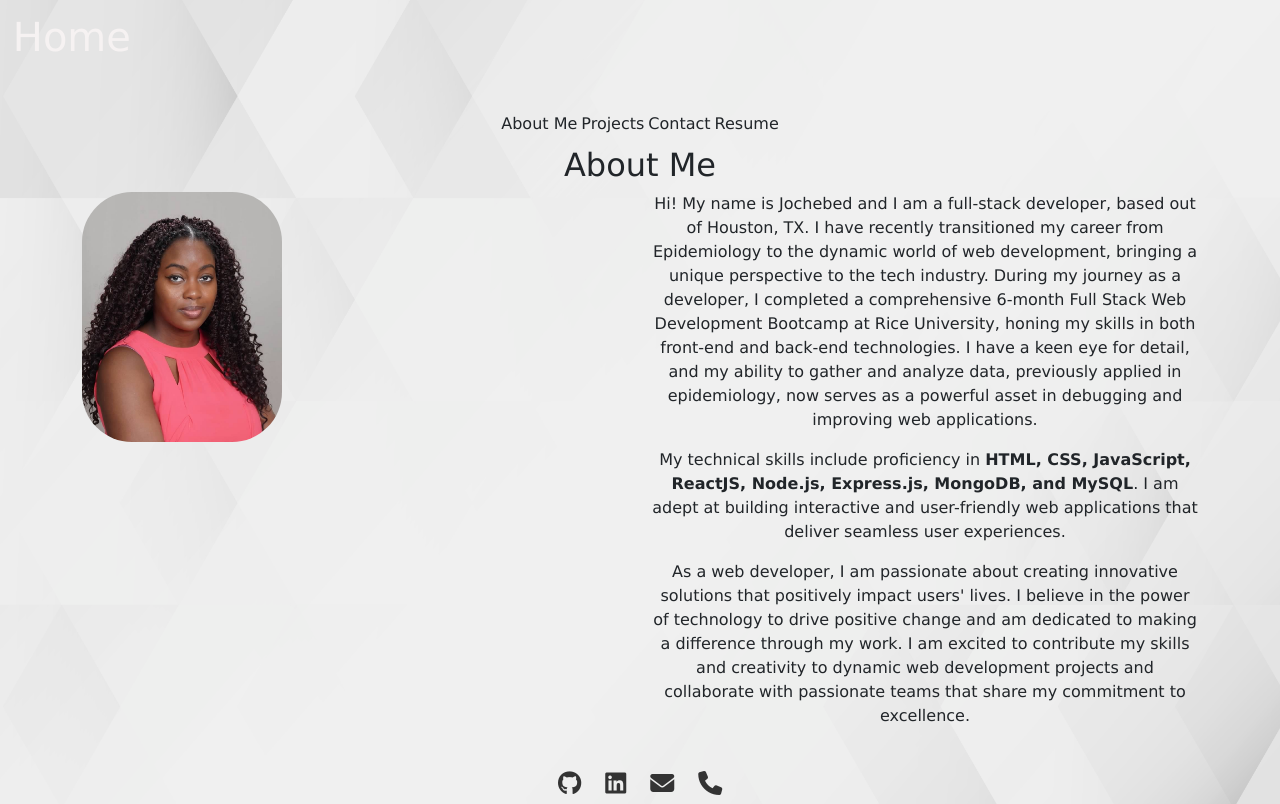
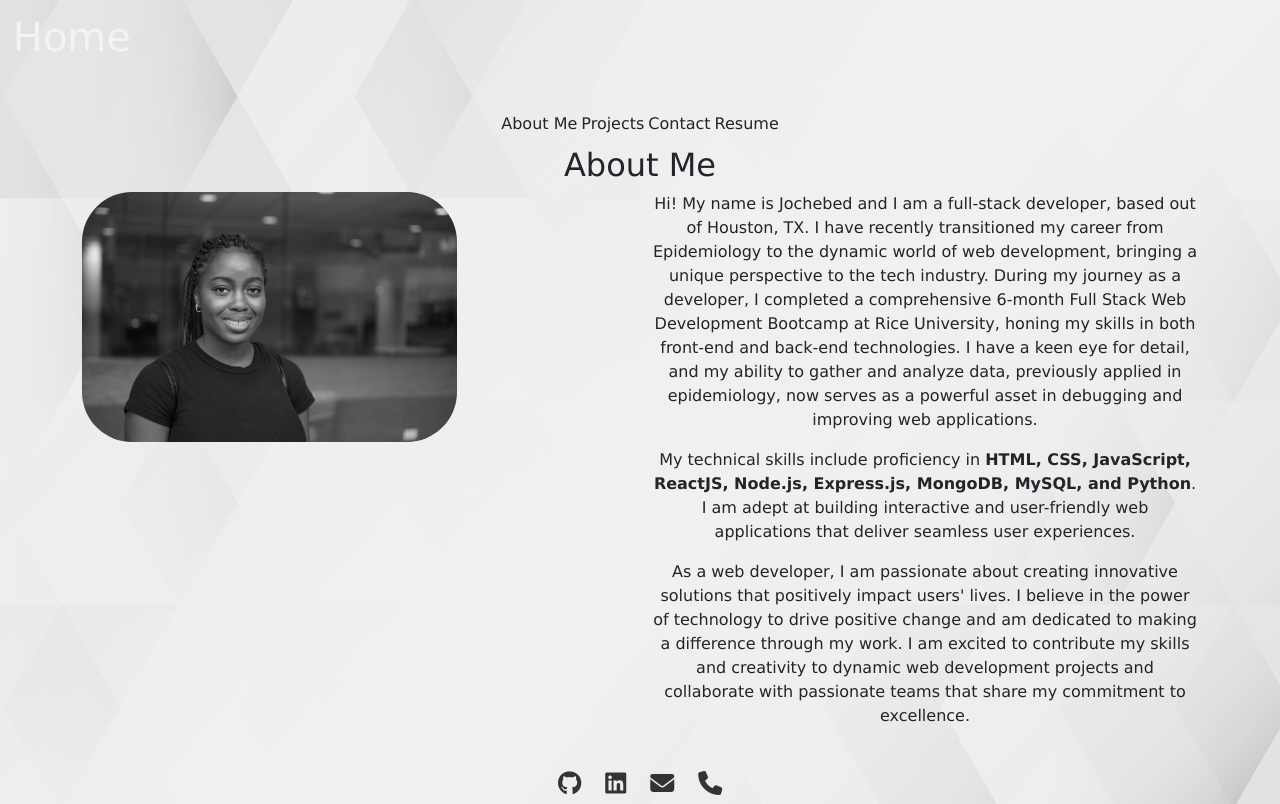
Before and after one commit to jomaduagwu/react-portfolio, a React (Create React App) app: page / in a window 1280 px wide. Built offline with nearby package versions, Linux system fonts and the light colour scheme.

Commit message:
updated headshot

```diff
--- a/src/components/About/About.js
+++ b/src/components/About/About.js
@@ -1,5 +1,5 @@
 import React from 'react';
-import aboutPhoto from '../Assets/jmphoto.jpeg';
+import aboutPhoto from '../Assets/Image.png';
 import './about.css';
 
 function About() {
@@ -21,7 +21,7 @@ function About() {
                         and improving web applications.
                     </p>
                     <p>
-                    My technical skills include proficiency in <strong>HTML, CSS, JavaScript, ReactJS, Node.js, Express.js, MongoDB, and MySQL</strong>. I am adept
+                    My technical skills include proficiency in <strong>HTML, CSS, JavaScript, ReactJS, Node.js, Express.js, MongoDB, MySQL, and Python</strong>. I am adept
                     at building interactive and user-friendly web applications that deliver seamless user experiences.
                     </p>
                     <p>
```
Also changed, not shown: src/components/Assets/Image.png (added).
